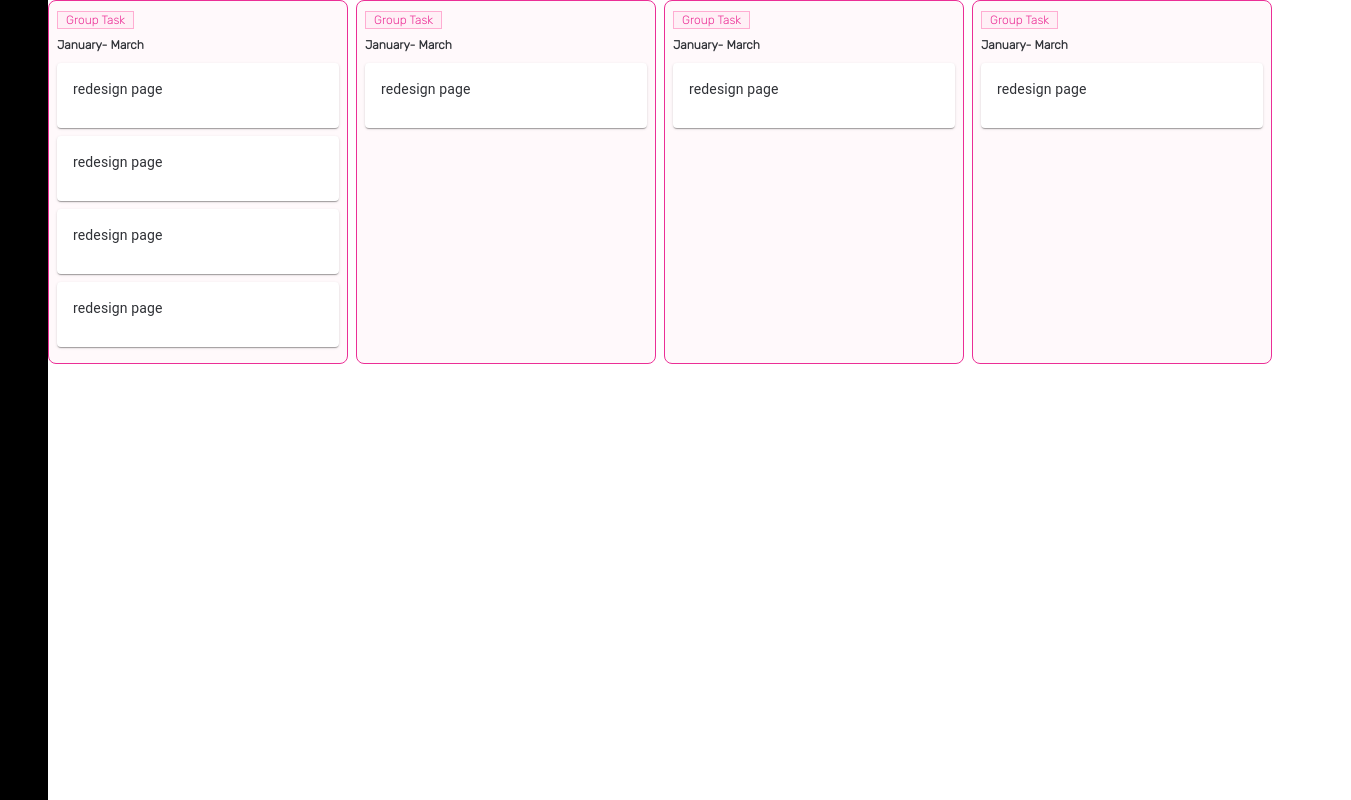
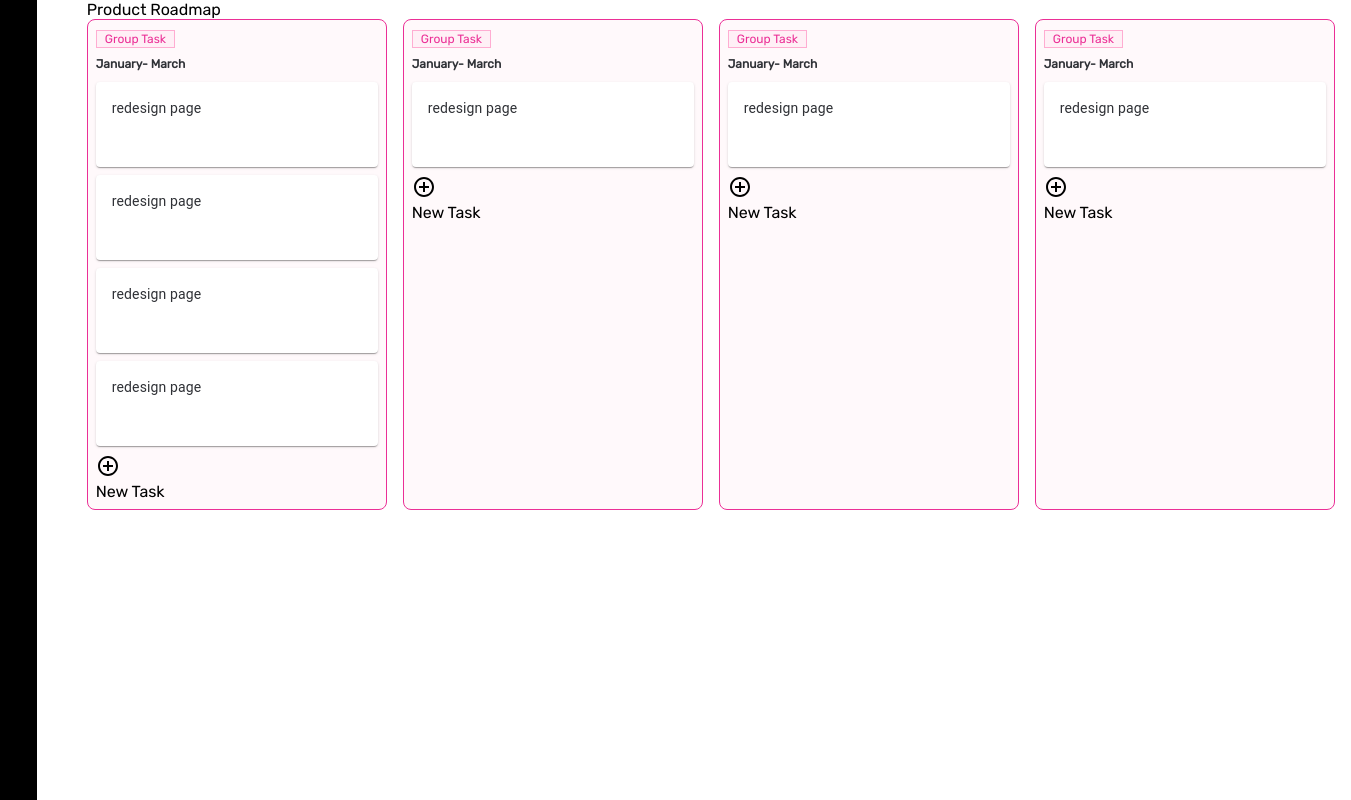
Before and after one commit to retuyu88/frontend_siloam, a React (Create React App) app: page / in a window 1280 px wide. Shown: the whole page, 1351 px wide, since content can reach past the window. Built offline with nearby package versions, Linux system fonts and the light colour scheme.

Commit message:
relative path config

```diff
--- a/package.json
+++ b/package.json
@@ -1,6 +1,7 @@
 {
   "name": "frontendtestzalent",
   "version": "0.1.0",
+  "homepage": "/v1/",
   "private": true,
   "dependencies": {
     "@material-ui/core": "^4.11.3",
--- a/public/index.html
+++ b/public/index.html
@@ -8,7 +8,7 @@
     <meta name="description" content="Web site created using create-react-app" />
     <link rel="apple-touch-icon" href="%PUBLIC_URL%/logo192.png" />
     <link rel="preconnect" href="https://fonts.gstatic.com">
-<link href="https://fonts.googleapis.com/css2?family=Rubik:wght@300&display=swap" rel="stylesheet">
+<link href="https://fonts.googleapis.com/css2?family=Rubik:wght@300;400&display=swap" rel="stylesheet">
     <!--
       manifest.json provides metadata used when your web app is installed on a
       user's mobile device or desktop. See https://developers.google.com/web/fundamentals/web-app-manifest/
--- a/src/App.js
+++ b/src/App.js
@@ -1,5 +1,5 @@
 import React from 'react';
-import { Login } from "./views/login";
+// import { Login } from "./views/login";
 import ListPage from "./views/list/ListPage";
 import './App.css'
 
--- /dev/null
+++ b/src/components/ActionButton.js
@@ -0,0 +1,22 @@
+import React from "react"
+import OutlineIcon from "@material-ui/icons/AddCircleOutline";
+
+class ActionButton extends React.Component{
+    renderAddButton = () => {
+        const {list} = this.props
+
+        // const buttonText = list ? "New Group" : "New Task"
+        return (
+            <div>
+                <OutlineIcon></OutlineIcon>
+                <p>New Task</p>
+            </div>
+        );
+
+    }
+    render() {
+        return this.renderAddButton();
+    }
+}
+
+export default ActionButton
--- a/src/components/List.js
+++ b/src/components/List.js
@@ -1,5 +1,6 @@
 import React from 'react';
 import ListCard from './ListCard';
+import ActionButton from "./ActionButton";
 import './List.css'
 
 const ListContainer = ({ title, cards }) => {
@@ -12,6 +13,7 @@ const ListContainer = ({ title, cards }) => {
             { cards.map((card,i) => {
               return  <ListCard key={i} text={card.name}></ListCard>
             })}
+            <ActionButton></ActionButton>
 
         </div>
     )
@@ -26,7 +28,7 @@ const styles = {
         borderRadius: 8,
         minWidth: 300,
         padding: 8,
-        marginRight: 8,
+        marginRight: 16,
     },
     title :{
 
@@ -47,7 +49,7 @@ const styles = {
     },
     date : {
         color: '#2F3136',
-        fontWeight: 'bold',
+        fontWeight: 'bolder',
         fontStyle: 'normal',
         lineHeight: '20px',
         fontSize: '12px'
--- a/src/components/ListCard.js
+++ b/src/components/ListCard.js
@@ -1,13 +1,24 @@
 import React from 'react'
 import Card from "@material-ui/core/Card";
-import Typography from "@material-ui/core/Typography"
-import { CardContent } from '@material-ui/core';
+import Typography from "@material-ui/core/Typography";
+import MoreHoriz from "@material-ui/icons/MoreHoriz"
+import { CardContent,CardActions, Popover } from '@material-ui/core';
 
 const ListCard = ({text}) => {
     return (
         <Card style={styles.cardContainer}>
             <CardContent>
             <Typography style={styles.task} gutterBottom>{text}</Typography>
+            <Typography>
+                <div style={styles.bottom}>
+                    <div style={styles.meter}><span style={styles.fill}></span></div>
+                    <Popover>
+                    <MoreHoriz>OPEN</MoreHoriz>
+                    </Popover>
+
+                </div>
+
+            </Typography>
             </CardContent>
         </Card>
     )
@@ -21,7 +32,26 @@ const styles = {
         fontSize : '14px',
         lineHeight: '20px',
         color : '#2F3136'
+    },
+    bottom : {
+        display : 'flex',
+        justifyContent : 'space-between'
+    },
+    meter : {
+        position: 'relative',
+        background: '#555',
+        height : '20px',
+
+    },
+    fill : {
+        width: '25%',
+        background: '#52C41A',
+        height: '100%',
+        position: 'relative',
+        display: 'block',
+        backgroundImage: 'red',
     }
+
 }
 
 export default ListCard
--- a/src/views/list/ListPage.js
+++ b/src/views/list/ListPage.js
@@ -9,7 +9,8 @@ class ListPage extends React.Component {
     return (
       <div style={styles.listPage}>
         <div style={styles.leftpanel}>Logo</div>
-        <div>
+        <div style={styles.rightpanel}>
+          <div>Product Roadmap</div>
           <div style={styles.listContainers}>
             {lists.map((list, i) => {
               return (
@@ -41,6 +42,10 @@ const styles = {
     background: "black",
     width : '5%'
   },
+  rightpanel: {
+    marginRight: '50px',
+    marginLeft : '50px'
+  }
 };
 
 const mapStateToProps = (state) => ({
```
